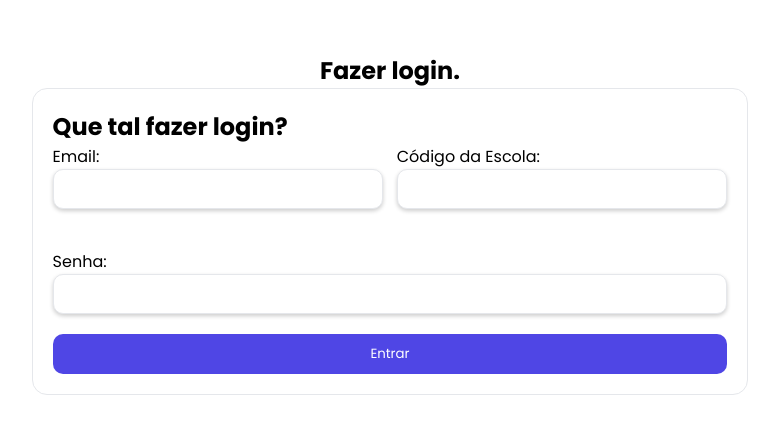
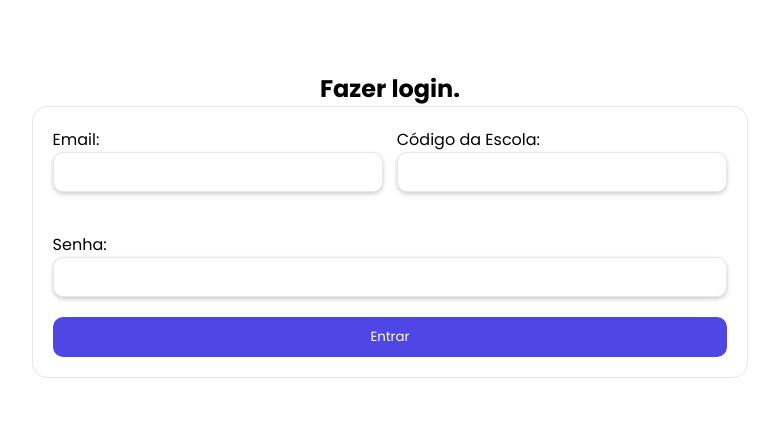
Before and after one commit to theMyntt/SGA, a React (Vite) app in the folder client/: page / in a window 1280 px wide. Shown: the part 176-610 px from the top of the page, without its empty margins (250-1029 px from the left). Built offline with nearby package versions, Linux system fonts and the light colour scheme.

Commit message:
fix: min num to SCHOOL_ID_SCHOOL

```diff
--- a/client/src/components/local/LoginForm/loginForm.tsx
+++ b/client/src/components/local/LoginForm/loginForm.tsx
@@ -29,7 +29,6 @@ export default function LoginForm(): JSX.Element {
 
   return (
     <form autoComplete="off" id="loginForm" onSubmit={(e) => submit(e)}>
-      <h2>Que tal fazer login?</h2>
       <div className="flex between">
         <div className="two-flex-boxes-form">
           <label htmlFor="email">Email: </label>
@@ -37,7 +36,7 @@ export default function LoginForm(): JSX.Element {
         </div>
         <div className="two-flex-boxes-form">
           <label htmlFor="school_id">Código da Escola: </label>
-          <Input type="number" id="school_id" name="SCHOOL_ID_SCHOOL" />
+          <Input type="number" id="school_id" name="SCHOOL_ID_SCHOOL" min="0"/>
         </div>
       </div>
       <div>
```
